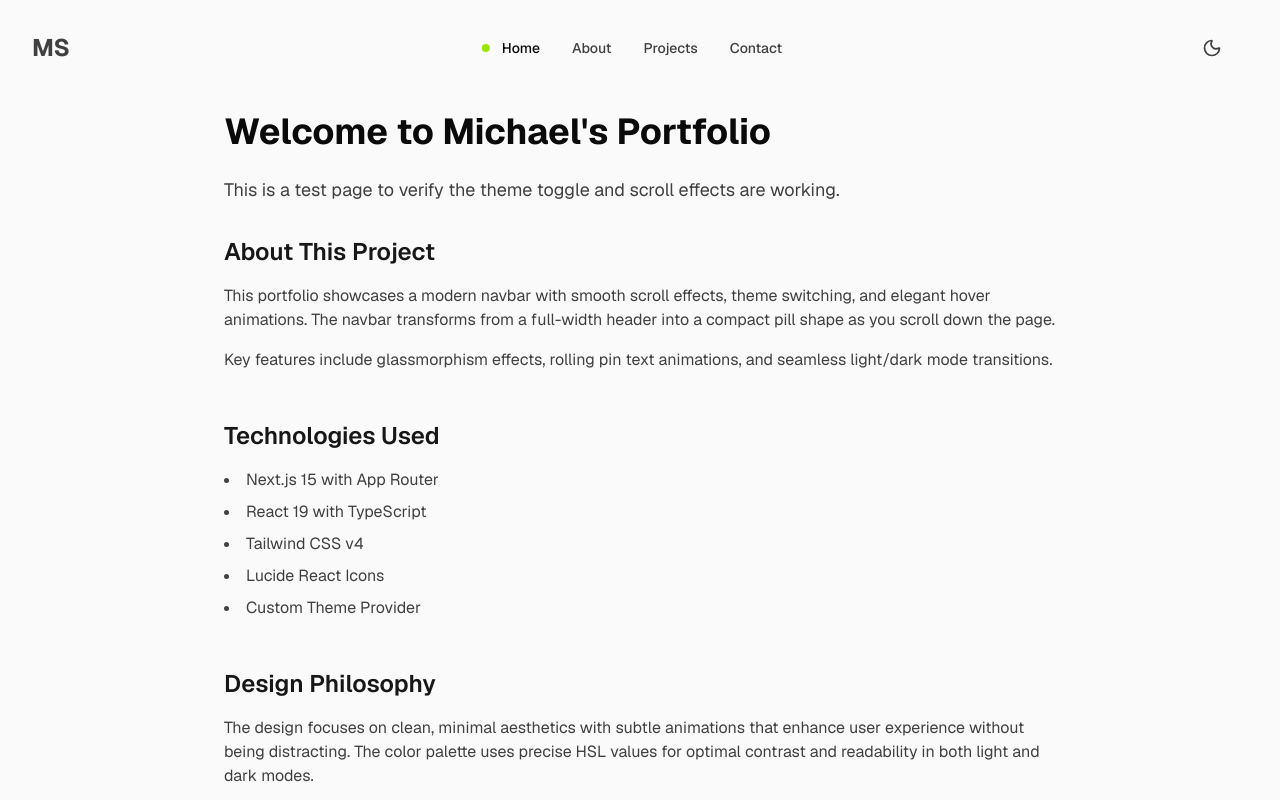
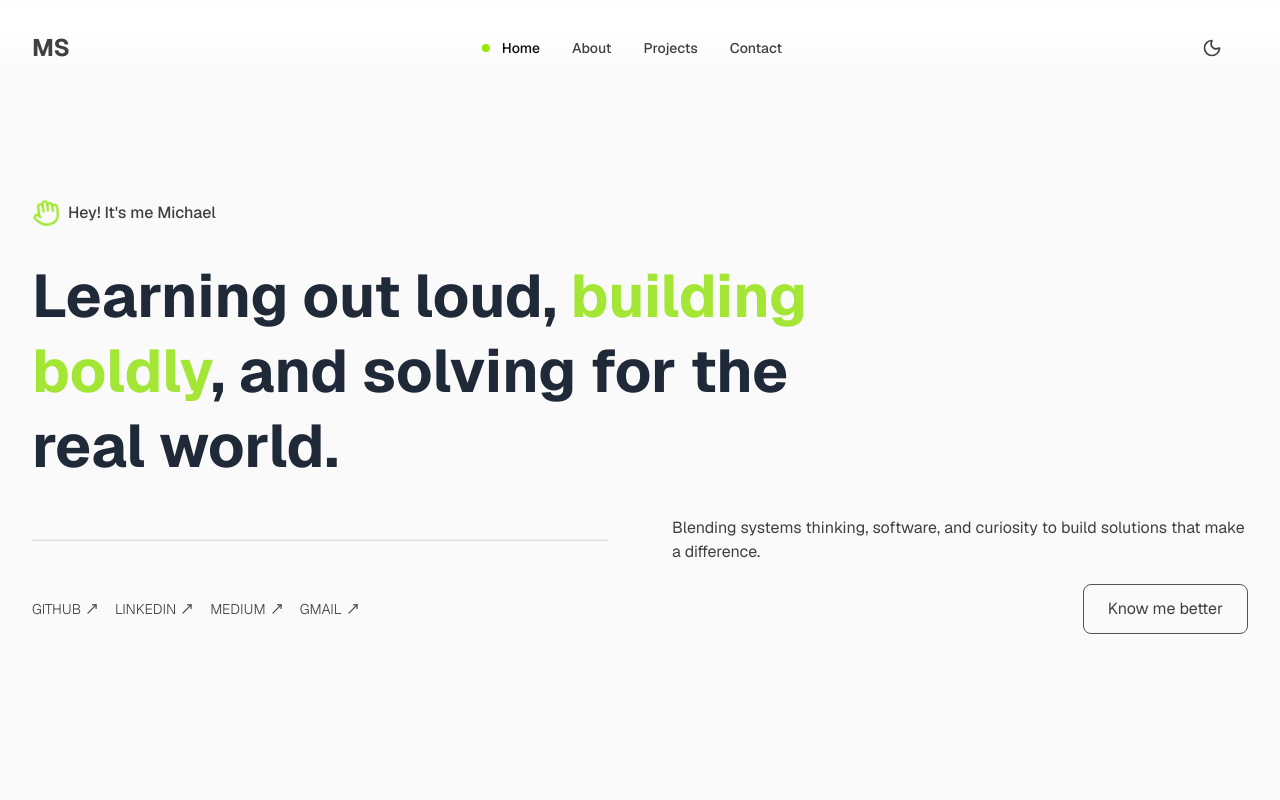
Before and after one commit to MikeTemi/michael-portfolio, a Next.js app: page / in a window 1280 px wide. Shown: the top 800 px of the page. Built offline with nearby package versions, Linux system fonts and the light colour scheme.

Commit message:
Add Hero component with wave animation and enhance Navbar for mobile theme support

```diff
--- a/src/app/globals.css
+++ b/src/app/globals.css
@@ -11,6 +11,22 @@
 .dark {
   --navbar-bg-light: rgba(0, 0, 0, 0.1);
   --navbar-bg-dark: rgba(255, 255, 255, 0.05);
+}
+
+/* Wave animation for the hand icon */
+@keyframes wave {
+  0% { transform: rotate(0deg); }
+  10% { transform: rotate(14deg); }
+  20% { transform: rotate(-8deg); }
+  30% { transform: rotate(14deg); }
+  40% { transform: rotate(-4deg); }
+  50% { transform: rotate(10deg); }
+  60% { transform: rotate(0deg); }
+  100% { transform: rotate(0deg); }
+}
+
+.animate-wave {
+  animation: wave 1600ms ease-in-out;
 }
 
 @theme inline {
--- a/src/app/page.tsx
+++ b/src/app/page.tsx
@@ -1,7 +1,14 @@
+import Hero from '@/components/Hero';
+
 export default function Home() {
   return (
-    <div className="min-h-screen pt-20">
-      <div className="p-8 max-w-4xl mx-auto">
+    <div className="min-h-screen">
+      {/* Hero Section */}
+      <Hero />
+
+      {/* Rest of the page content for testing scroll effects */}
+      <div className="pt-20">
+        <div className="p-8 max-w-4xl mx-auto">
         <h1 className="text-4xl font-bold text-neutral-950 dark:text-neutral-300 mb-6">
           Welcome to Michael's Portfolio
         </h1>
@@ -104,6 +111,7 @@ export default function Home() {
             Scroll back up to see the navbar return to its full-width state.
           </p>
         </section>
+        </div>
       </div>
     </div>
   );
--- /dev/null
+++ b/src/components/Hero.tsx
@@ -0,0 +1,187 @@
+'use client';
+
+import React, { useState, useEffect } from 'react';
+import { Hand, MoveUpRight } from 'lucide-react';
+
+const Hero = () => {
+  const [isWaving, setIsWaving] = useState(false);
+  const [isDarkMode, setIsDarkMode] = useState(false);
+  const [isButtonHovered, setIsButtonHovered] = useState(false);
+
+  // Constants for better maintainability
+  const WAVE_DURATION = 1600;
+  const WAVE_INTERVAL = 3000;
+  const FADE_OVERLAY_HEIGHT = 80;
+
+  // Color constants
+  const colors = {
+    primary: 'hsl(82.7, 78%, 55.5%)',
+    text: {
+      light: isDarkMode ? '#a3a3a3' : '#404040',
+      main: isDarkMode ? '#f5f5f5' : '#1f2937',
+    },
+    background: {
+      light: isDarkMode ? 'rgb(15, 15, 15)' : 'rgb(255, 255, 255)',
+      neutral: isDarkMode ? '#262626' : '#f5f5f5',
+    },
+    border: isDarkMode ? '#a3a3a3' : '#525252',
+    line: isDarkMode ? '#525252' : '#d4d4d8',
+  };
+
+  // Auto-wave every 3 seconds
+  useEffect(() => {
+    const interval = setInterval(() => {
+      setIsWaving(true);
+      setTimeout(() => setIsWaving(false), WAVE_DURATION);
+    }, WAVE_INTERVAL);
+
+    return () => clearInterval(interval);
+  }, []);
+
+  // Check for dark mode
+  useEffect(() => {
+    const checkDarkMode = () => {
+      setIsDarkMode(document.documentElement.classList.contains('dark'));
+    };
+
+    checkDarkMode();
+
+    // Listen for theme changes
+    const observer = new MutationObserver(checkDarkMode);
+    observer.observe(document.documentElement, {
+      attributes: true,
+      attributeFilter: ['class']
+    });
+
+    return () => observer.disconnect();
+  }, []);
+
+  const handleWaveClick = () => {
+    setIsWaving(true);
+    setTimeout(() => setIsWaving(false), WAVE_DURATION);
+  };
+
+  // Helper function for fade overlay gradient
+  const getFadeOverlayGradient = () => {
+    const bgColor = colors.background.light;
+    return `linear-gradient(to bottom, ${bgColor} 0%, ${bgColor.replace('rgb', 'rgba').replace(')', ', 0.8)')} 50%, ${bgColor.replace('rgb', 'rgba').replace(')', ', 0)')} 100%)`;
+  };
+
+  // Reusable social link component
+  const SocialLink = ({ href, label, isEmail = false }: { href: string; label: string; isEmail?: boolean }) => (
+    <a
+      href={href}
+      target={isEmail ? undefined : "_blank"}
+      rel={isEmail ? undefined : "noopener noreferrer"}
+      className="flex items-center text-sm font-light transition-colors duration-200"
+      style={{ color: colors.text.light }}
+    >
+      <span className="uppercase">{label}</span>
+      <MoveUpRight size={14} className="ml-1" />
+    </a>
+  );
+
+  // Reusable button component
+  const AnimatedButton = ({ className = "" }: { className?: string }) => (
+    <button
+      className={`relative overflow-hidden px-6 py-3 border rounded-lg transition-all duration-500 ease-in-out group ${className}`}
+      style={{
+        borderColor: colors.border,
+        backgroundColor: isButtonHovered ? colors.background.neutral : 'transparent',
+        color: isButtonHovered
+          ? (isDarkMode ? colors.text.main : colors.background.light)
+          : colors.text.light
+      }}
+      onMouseEnter={() => setIsButtonHovered(true)}
+      onMouseLeave={() => setIsButtonHovered(false)}
+    >
+      <div className="relative">
+        <span className="block transition-transform duration-500 ease-in-out group-hover:-translate-y-full group-hover:opacity-0">
+          Know me better
+        </span>
+        <span className="absolute inset-0 flex items-center justify-center translate-y-full opacity-0 transition-all duration-500 ease-in-out group-hover:translate-y-0 group-hover:opacity-100">
+          About me
+        </span>
+      </div>
+    </button>
+  );
+
+  return (
+    <section className="min-h-screen flex flex-col justify-center px-8 max-w-7xl mx-auto pt-32 pb-24">
+      {/* Fixed fade overlay between top and navbar with gradient transition */}
+      <div
+        className="fixed top-0 left-0 w-full z-10 pointer-events-none"
+        style={{
+          height: `${FADE_OVERLAY_HEIGHT}px`,
+          background: getFadeOverlayGradient(),
+        }}
+      />
+
+      {/* Personal Greeting - Top Left */}
+      <div>
+        <div
+          className="flex items-center text-base cursor-pointer group"
+          style={{ color: colors.text.light }}
+          onClick={handleWaveClick}
+          onMouseEnter={() => setIsWaving(true)}
+          onMouseLeave={() => setIsWaving(false)}
+        >
+          <Hand
+            className={`mr-2 transition-transform duration-300 ease-in-out ${
+              isWaving ? 'animate-wave' : ''
+            } group-hover:animate-wave`}
+            size={28}
+            style={{ color: colors.primary }}
+          />
+          <span className="font-medium">
+            Hey! It's me Michael
+          </span>
+        </div>
+      </div>
+
+      {/* Placeholder for the other two major texts */}
+      <div className="space-y-8">
+        {/* Second major text - Main statement */}
+        <div className="mr-0 md:mr-[30vw] mt-8">
+          <h1 className="text-4xl md:text-5xl lg:text-6xl font-bold leading-tight">
+            <span style={{ color: colors.text.main }}>
+              Learning out loud, <span style={{ color: colors.primary }}>building boldly</span>, and solving for the real world.
+            </span>
+          </h1>
+        </div>
+
+        {/* Third major text - Call to action area */}
+        <div className="relative">
+          {/* Text positioned with left margin */}
+          <div className="ml-0 md:ml-[50vw] relative">
+            {/* Line positioned to align with center of this text - hidden on mobile */}
+            <div className="hidden md:block absolute left-[-50vw] top-1/2 transform -translate-y-1/2 w-[45vw] bg-neutral-300 dark:bg-neutral-600" style={{ height: '0.5px' }}></div>
+            <p className="text-base" style={{ color: colors.text.light }}>
+              Blending systems thinking, software, and curiosity to build solutions that make a difference.
+            </p>
+          </div>
+
+          {/* Social media links beneath the line - hidden on mobile */}
+          <div className="mt-5 hidden md:flex flex-wrap gap-4 justify-between items-center">
+            <div className="flex flex-wrap gap-4">
+              <SocialLink href="https://github.com/MikeTemi" label="GitHub" />
+              <SocialLink href="https://www.linkedin.com/in/michael-siwoku/" label="LinkedIn" />
+              <SocialLink href="https://medium.com/@michaelsiwoku" label="Medium" />
+              <SocialLink href="mailto:michaelsiwoku@gmail.com?subject=Interested%20in%20your%20work" label="Gmail" isEmail />
+            </div>
+
+            {/* Know me better button - positioned on the same level as links on desktop */}
+            <AnimatedButton />
+          </div>
+
+          {/* Button for mobile - separate container */}
+          <div className="mt-5 md:hidden">
+            <AnimatedButton />
+          </div>
+        </div>
+      </div>
+    </section>
+  );
+};
+
+export default Hero;
--- a/src/components/Navbar.tsx
+++ b/src/components/Navbar.tsx
@@ -21,6 +21,10 @@ const COLORS = {
     ACTIVE: 'hsl(0,0%,3.9%)',
     DEFAULT: 'hsl(0,0%,25.1%)',
     LOGO: 'hsl(0,0%,25.1%)',
+    // Darker colors for mobile light mode
+    MOBILE_LOGO: 'hsl(0,0%,10%)',
+    MOBILE_DEFAULT: 'hsl(0,0%,10%)',
+    MOBILE_INACTIVE: 'hsl(0,0%,45%)', // Lighter color for non-active mobile items
   },
 } as const;
 
@@ -62,8 +66,11 @@ const Navbar = () => {
   const { theme, toggleTheme } = useTheme();
 
   // Helper function to get text color
-  const getTextColor = useCallback((isActive: boolean): string => {
+  const getTextColor = useCallback((isActive: boolean, isMobile: boolean = false): string => {
     const colors = theme === 'dark' ? COLORS.DARK : COLORS.LIGHT;
+    if (isMobile && theme === 'light') {
+      return isActive ? COLORS.LIGHT.MOBILE_DEFAULT : COLORS.LIGHT.MOBILE_INACTIVE;
+    }
     return isActive ? colors.ACTIVE : colors.DEFAULT;
   }, [theme]);
 
@@ -156,10 +163,11 @@ const Navbar = () => {
     children: string;
     isActive: boolean;
     className?: string;
-  }> = ({ children, isActive, className = '' }) => (
+    isMobile?: boolean;
+  }> = ({ children, isActive, className = '', isMobile = false }) => (
     <span
       className={`relative overflow-hidden transition-colors duration-200 group ${className}`}
-      style={{ color: getTextColor(isActive) }}
+      style={{ color: getTextColor(isActive, isMobile) }}
       data-current={isActive}
     >
       <span className="block transition-transform duration-700 ease-out group-hover:-translate-y-full group-hover:opacity-0">
@@ -175,6 +183,7 @@ const Navbar = () => {
   const sizes = getComponentSizes;
 
   return (
+    <>
       <nav
         className="fixed top-4 left-1/2 z-50 rounded-full bg-transparent transition-all duration-500 ease-out"
         style={{
@@ -263,7 +272,7 @@ const Navbar = () => {
                 onClick={() => setIsOpen(!isOpen)}
                 className="inline-flex items-center justify-center transition-all duration-500"
                 style={{
-                  color: theme === 'dark' ? COLORS.DARK.LOGO : COLORS.LIGHT.LOGO,
+                  color: theme === 'dark' ? COLORS.DARK.LOGO : COLORS.LIGHT.MOBILE_LOGO,
                   width: `${sizes.buttonSize}px`,
                   height: `${sizes.buttonSize}px`,
                   padding: scrollProgress > SCROLL_CONFIG.SCROLL_THRESHOLD ? '6px' : '8px'
@@ -279,20 +288,27 @@ const Navbar = () => {
           </div>
         </div>
       </div>
+      </nav>
 
-      {/* Mobile Navigation Menu */}
-      <div className={`md:hidden transition-all duration-300 ease-in-out ${
+      {/* Mobile Navigation Menu - Outside main nav to avoid scroll effects */}
+      <div className={`md:hidden fixed top-20 left-1/2 transform -translate-x-1/2 z-40 w-[90%] max-w-sm transition-all duration-300 ease-in-out ${
         isOpen
           ? 'max-h-96 opacity-100'
           : 'max-h-0 opacity-0 overflow-hidden'
       }`}>
-        <div className="px-2 pt-2 pb-3 space-y-1 bg-neutral-100/80 dark:bg-neutral-950/80 backdrop-blur-md shadow-lg rounded-b-2xl">
+        <div className="px-2 pt-2 pb-3 space-y-1 backdrop-blur-md shadow-lg rounded-2xl"
+          style={{
+            backgroundColor: theme === 'dark'
+              ? 'rgba(10, 10, 10, 0.3)'
+              : 'rgba(255, 255, 255, 0.25)'
+          }}
+        >
           {/* Theme Toggle in Mobile Menu */}
           <button
             onClick={toggleTheme}
             className="flex items-center w-full px-3 py-3 text-base font-medium transition-colors duration-200 rounded-lg hover:bg-neutral-200/50 dark:hover:bg-neutral-800/50"
             style={{
-              color: theme === 'dark' ? COLORS.DARK.LOGO : COLORS.LIGHT.LOGO
+              color: theme === 'dark' ? COLORS.DARK.LOGO : COLORS.LIGHT.MOBILE_LOGO
             }}
           >
             <div className="flex items-center justify-center w-6 h-6 mr-3">
@@ -322,14 +338,14 @@ const Navbar = () => {
               )}
 
               {/* Text with rolling pin effect for mobile */}
-              <RollingText isActive={currentPage === item.name}>
+              <RollingText isActive={currentPage === item.name} isMobile={true}>
                 {item.name}
               </RollingText>
             </a>
           ))}
         </div>
       </div>
-    </nav>
+    </>
   );
 };
 
```
Lines whose indentation alone changed are shown as unchanged.
